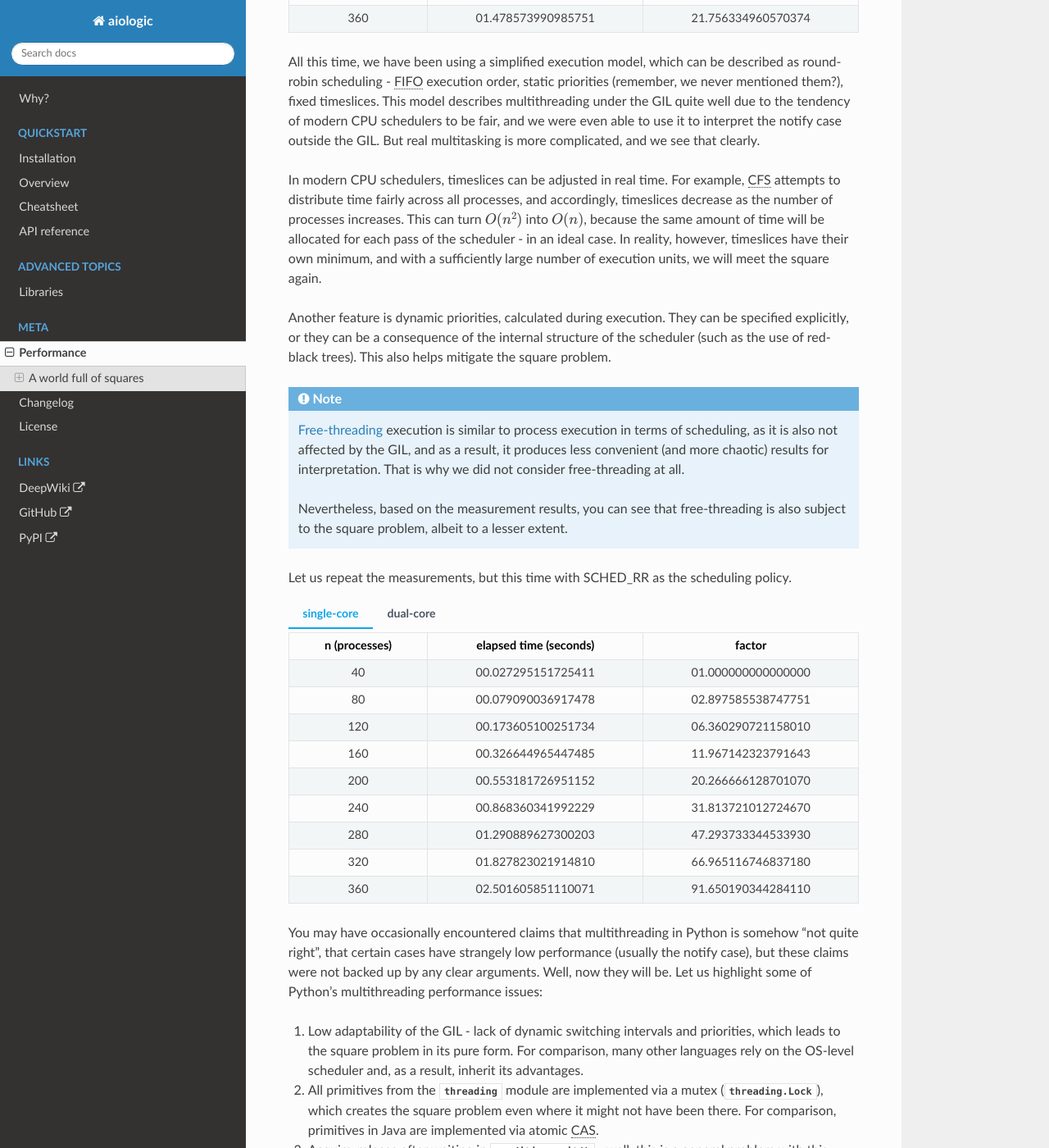
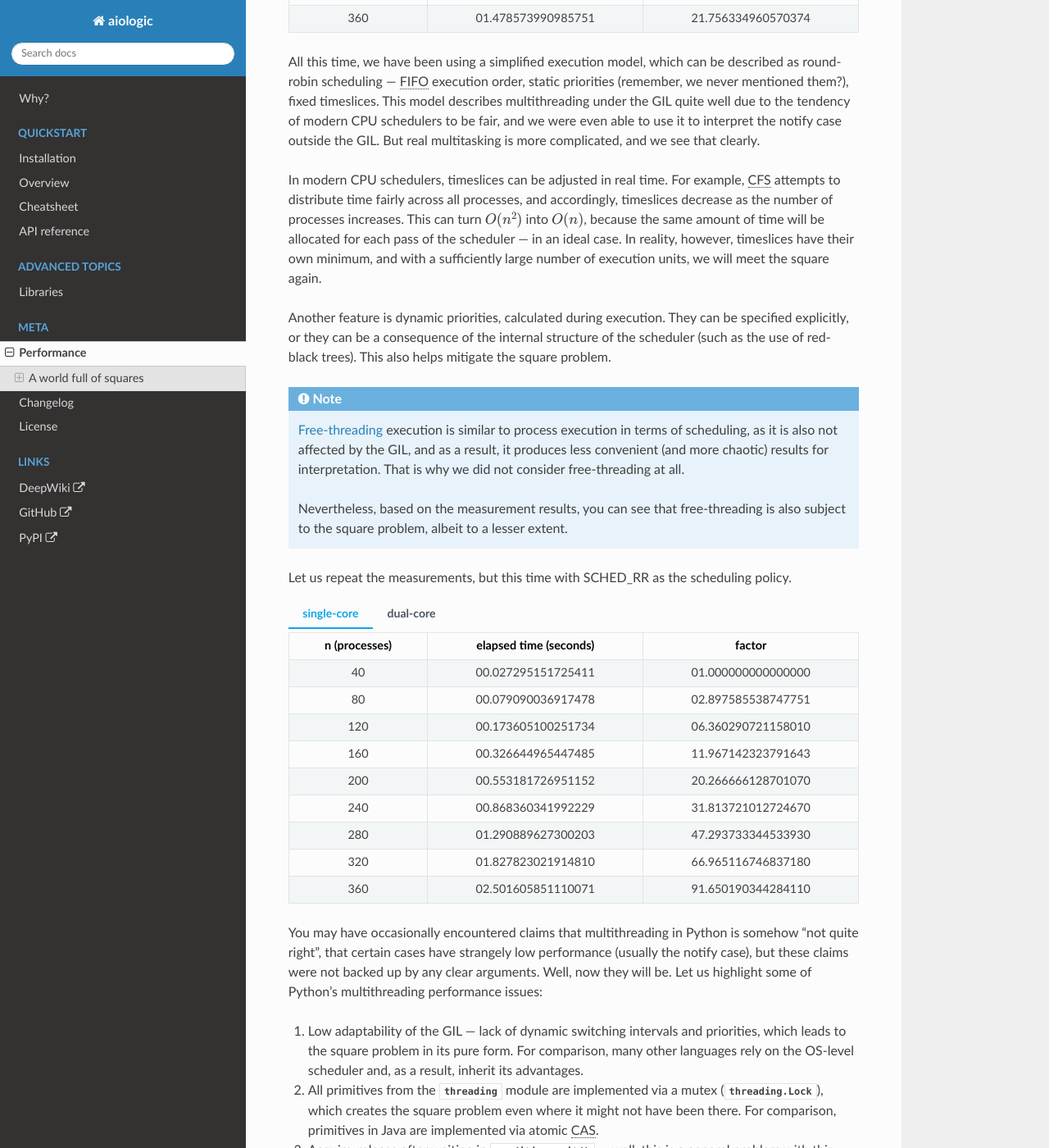
Before and after one commit to x42005e1f/aiologic, a Sphinx documentation site: the page built from docs/performance.rst, in a window 1280 px wide and 1400 px high, scrolled down 12236 px. Shown: the whole window at 82% size. Built offline with Sphinx 7.4.7 and the Read the Docs theme 3.1.0, drawn with Linux system fonts in a browser that asks for light colours; the version number could not be read and is left out; some of the changed text lies outside the part shown.

```diff
--- a/docs/advanced-topics/libraries.rst
+++ b/docs/advanced-topics/libraries.rst
@@ -178,7 +178,7 @@ blocking. This is a strong advantage, but let's move on to the disadvantages:
    shielding release method calls from cancellation. Otherwise, cancelling a
    release method call (e.g. due to its blocking nature or a checkpoint) will
    result in the primitive no longer being able to be acquired.
-2. A cascade effect. Coroutine functions can only be used from coroutines - the
+2. A cascade effect. Coroutine functions can only be used from coroutines — the
    async/await syntax says so. As a consequence, in addition to splitting
    ``event.set()`` into ``event.green_set()`` and ``event.async_set()``, any
    code that used ``event.set()`` in an asynchronous environment must also
@@ -331,7 +331,7 @@ How does aiologic detect libraries?
 
 The example given during the previous question showed one of the cases of
 checking that a library is "running", and it is for a reason. Using similar
-functions, aiologic implements detection of the currently running library - the
+functions, aiologic implements detection of the currently running library — the
 one whose API should be used to create a waiter or get the current task.
 
 .. autofunction:: aiologic.lowlevel.current_green_library
--- a/docs/performance.rst
+++ b/docs/performance.rst
@@ -28,7 +28,7 @@ Meet the square
 
 Suppose we want to start :math:`n` threads to perform some long work. Whether
 it is for parallel computing with `NumPy <https://numpy.org/>`__ arrays, for
-network operations, or for simulating some game processes - it does not matter.
+network operations, or for simulating some game processes — it does not matter.
 Here is an example that allows us to estimate the time spent on performing a
 full start of all threads:
 
@@ -159,7 +159,7 @@ Thus, calling :meth:`threading.Thread.start` effectively forces the main thread
 in our example to do a context switch (since it must be notified by the
 thread). And since the operating system needs to emulate the concurrent
 execution of all threads, the whole thing does not look like ping-pong between
-the main thread and the newly started thread - the operating system also needs
+the main thread and the newly started thread — the operating system also needs
 to allocate CPU resources to the already running threads.
 
 If we look at the order in which context switching occurs on each pass of the
@@ -197,7 +197,7 @@ With each new thread, the required number of context switches to start the next
 one increases. We see two triangles (:math:`1+1+2+2+3+3+…+n+n`
 :math:`=2(1+2+3+…+n)` context switches until the end), which become one
 *square* when the constants is discarded (:math:`2(1+2+3+…+n)+1`
-:math:`=2\frac{n(1+n)}{2}+1` :math:`=n(1+n)+1` :math:`⇒n(n)` :math:`=n^2`) -
+:math:`=2\frac{n(1+n)}{2}+1` :math:`=n(1+n)+1` :math:`⇒n(n)` :math:`=n^2`) —
 that is where the quadratic `time complexity <https://en.wikipedia.org/wiki/
 Time_complexity>`__ comes from!
 
@@ -379,7 +379,7 @@ cases, related to waking up multiple threads. For example, such as multiple
 :meth:`semaphore.release() <threading.Semaphore.release>`, or even just
 :meth:`lock.release() <threading.Lock.release>`! Waiting for one queue by
 multiple threads also suffers from the square problem. We will give all such
-cases one concise name - *the notify case*.
+cases one concise name — *the notify case*.
 
 In the second case, we addressed the topic of mutual exclusion, and we will
 refer to all related cases simply as *the mutex case*. You know how ubiquitous
@@ -827,7 +827,7 @@ different numbers of allocated cores.
     +---------------+------------------------+--------------------+
 
 All this time, we have been using a simplified execution model, which can be
-described as round-robin scheduling - :abbr:`FIFO (first-in, first-out)`
+described as round-robin scheduling — :abbr:`FIFO (first-in, first-out)`
 execution order, static priorities (remember, we never mentioned them?), fixed
 timeslices. This model describes multithreading under the GIL quite well due to
 the tendency of modern CPU schedulers to be fair, and we were even able to use
@@ -838,7 +838,7 @@ In modern CPU schedulers, timeslices can be adjusted in real time. For example,
 :abbr:`CFS (Completely Fair Scheduler)` attempts to distribute time fairly
 across all processes, and accordingly, timeslices decrease as the number of
 processes increases. This can turn :math:`O(n^2)` into :math:`O(n)`, because
-the same amount of time will be allocated for each pass of the scheduler - in
+the same amount of time will be allocated for each pass of the scheduler — in
 an ideal case. In reality, however, timeslices have their own minimum, and with
 a sufficiently large number of execution units, we will meet the square again.
 
@@ -922,7 +922,7 @@ somehow "not quite right", that certain cases have strangely low performance
 arguments. Well, now they will be. Let us highlight some of Python's
 multithreading performance issues:
 
-1. Low adaptability of the GIL - lack of dynamic switching intervals and
+1. Low adaptability of the GIL — lack of dynamic switching intervals and
    priorities, which leads to the square problem in its pure form. For
    comparison, many other languages rely on the OS-level scheduler and, as a
    result, inherit its advantages.
@@ -931,7 +931,7 @@ multithreading performance issues:
    might not have been there. For comparison, primitives in Java are
    implemented via atomic :abbr:`CAS (compare-and-swap)`.
 3. Acquire-release after waiting in :meth:`condition.wait()
-   <threading.Condition.wait>` - well, this is a general problem with this
+   <threading.Condition.wait>` — well, this is a general problem with this
    primitive, and there is nothing we can do.
 
 .. admonition:: Do you need to go deeper?
--- a/docs/why.rst
+++ b/docs/why.rst
@@ -120,7 +120,7 @@ call and has issues with cancellation and timeouts:
 
     print("active threads:", threading.active_count())  # 1
     asyncio.run(main())
-    print("active threads:", threading.active_count())  # 9 - wow, thread leak!
+    print("active threads:", threading.active_count())  # 9 — wow, thread leak!
 
     # program will hang until you press Control-C
 
@@ -183,7 +183,7 @@ serial port:
 So back in 2015, the real need for thread-safe primitives was visible.
 Curiously, the first `Janus <https://github.com/aio-libs/janus>`__ (thread-safe
 asyncio-aware queue) release, version `0.1.0 <https://github.com/aio-libs/
-janus/releases/tag/v0.1.0>`__, was published on June 11, 2015 - before October
+janus/releases/tag/v0.1.0>`__, was published on June 11, 2015 — before October
 1, 2015, when the related question was asked.
 
 Since then, more and more questions have appeared. Here are just some of them:
```
Also changed, not shown: CHANGELOG.md (+2 -2 lines), docs/cheatsheet.rst (+7 -7 lines).
